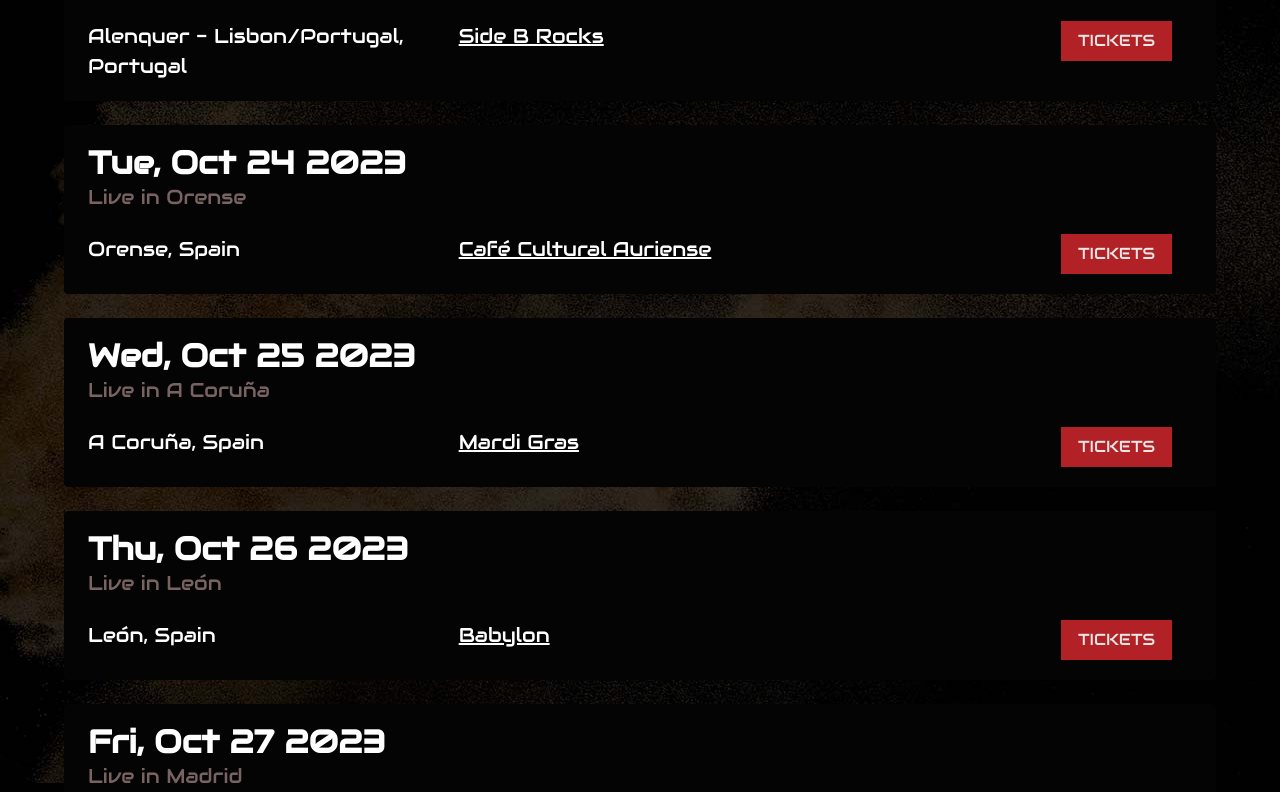
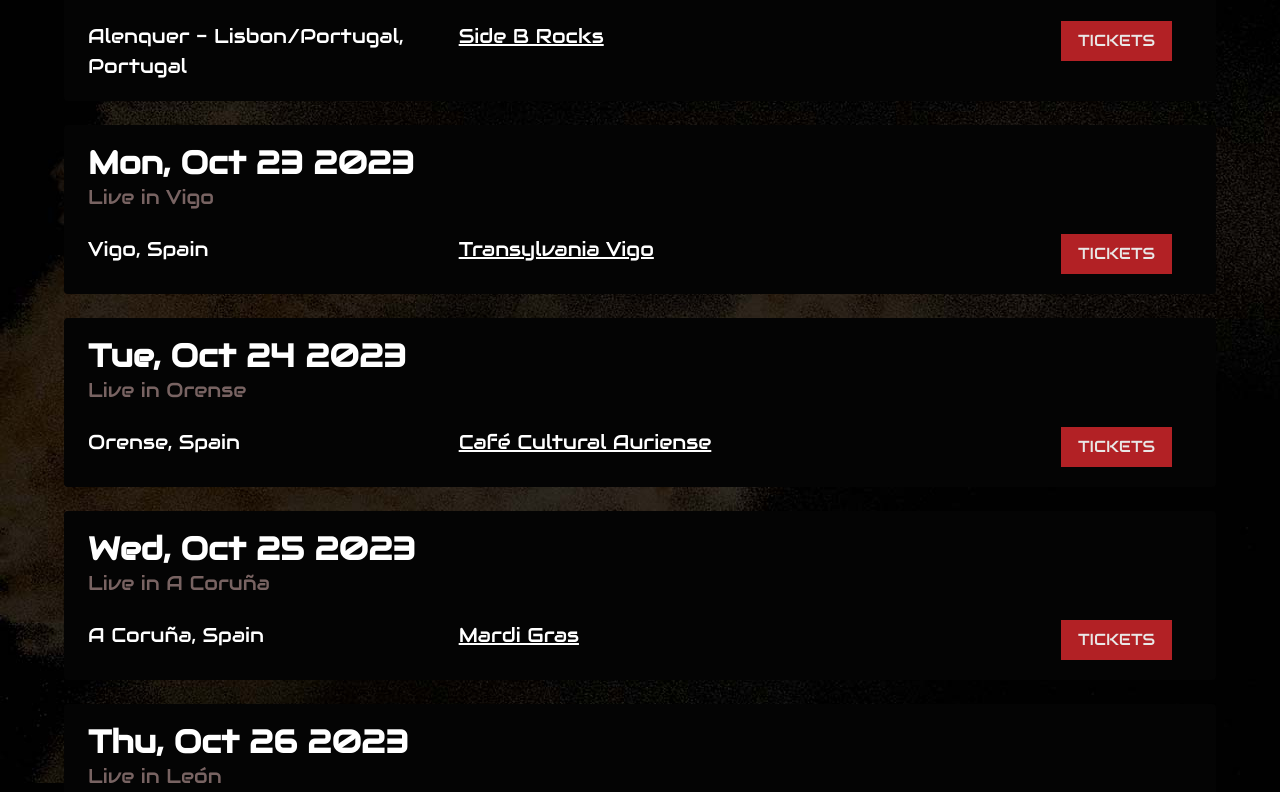
Before and after one commit to adamjarling/warrior-soul-official-gatsby, a Gatsby site: page /tour-dates in a window 1280 px wide. Shown: the part 1189-1981 px from the top of the page. Built offline with nearby package versions, Linux system fonts and the light colour scheme; Gatsby itself is replaced by a stand-in of ours; a web font is replaced by a local one.

Commit message:
Updated Spain dates

```diff
--- a/src/pages/tour-dates.js
+++ b/src/pages/tour-dates.js
@@ -9,7 +9,7 @@
 
 export const tourDates = [
   {
-    datetime: "2023-10-18T20:00:00",
+    datetime: "2023-10-19T20:00:00",
     description: "",
     id: 10,
     lineup: ["Warrior Soul"],
@@ -62,6 +62,20 @@
       name: "Side B Rocks",
     },
     url: "https://www.facebook.com/sidebrocks/",
+    facebook: "",
+  },
+  {
+    datetime: "2023-10-23T20:00:00",
+    description: "",
+    id: 14,
+    lineup: ["Warrior Soul"],
+    title: "Live in Vigo",
+    venue: {
+      city: "Vigo",
+      country: "Spain",
+      name: "Transylvania Vigo",
+    },
+    url: "https://www.facebook.com/transylvaniavigo",
     facebook: "",
   },
   {
@@ -118,6 +132,20 @@
       name: "Gruta 77",
     },
     url: "https://gruta77.com/",
+    facebook: "",
+  },
+  {
+    datetime: "2023-10-28T20:00:00",
+    description: "",
+    id: 18,
+    lineup: ["Warrior Soul"],
+    title: "Live in Logroño",
+    venue: {
+      city: "Logroño",
+      country: "Spain",
+      name: "Sala Fundición",
+    },
+    url: "https://salafundicion.es/",
     facebook: "",
   },
   {
```
